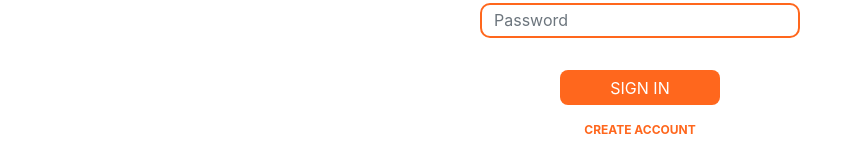
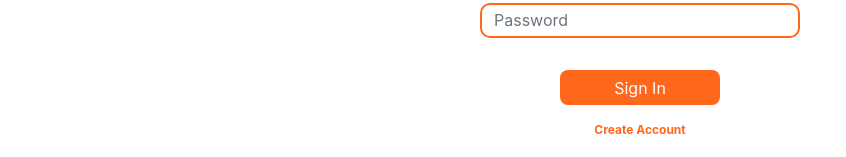
Before and after one commit to niaz151/codingKidz, a React (Create React App) app: page /login in a window 1280 px wide. Shown: the part 854-1011 px from the top of the page, without its empty margins (0-846 px from the left). Built offline with nearby package versions, Linux system fonts and the light colour scheme; no server answers.

Commit message:
Fix Register Page Styles

```diff
--- a/src/pages/Login.tsx
+++ b/src/pages/Login.tsx
@@ -62,13 +62,13 @@ const Login: React.FC = () => {
             </FormControl.Feedback>
           </Form.Group>
           <Button type="submit" className="login-login-btn">
-            SIGN IN
+            Sign In
           </Button>
           <div className="login-forgot-password">
-            <Link to="/register"> CREATE ACCOUNT </Link>
+            <Link to="/register"> Create Account </Link>
           </div>
           <div className="login-forgot-password">
-            <Link to="/forgotpassword"> FORGOT PASSWORD </Link>
+            <Link to="/forgotpassword"> Forgot Password? </Link>
           </div>
         </Form>
       </div>
--- a/src/pages/Register.tsx
+++ b/src/pages/Register.tsx
@@ -4,6 +4,8 @@ import { Form, Button, FormControl, Col, Row } from "react-bootstrap";
 import { register, signOut } from "services/api";
 import { Role } from "models";
 import '../styles/Register.css';
+import mouse_logo from '../images/mouse_cutter.svg';
+
 
 const Register: React.FC = () => {
   const [email, setEmail] = useState<string>();
@@ -45,6 +47,8 @@ const Register: React.FC = () => {
   return (
     <div className="register-container">
 
+      <img src={mouse_logo} className="register-img" />
+
       <div className="register-title">
         REGISTER
       </div>
@@ -55,6 +59,7 @@ const Register: React.FC = () => {
           <Form.Control
             placeholder="Email"
             className="register-field"
+            id="first-field"
             required
             type="email"
             onChange={(event) => {
@@ -112,10 +117,10 @@ const Register: React.FC = () => {
         </Form.Group>
 
         <Button className="register-btn" type="submit">
-          CREATE ACCOUNT
+          Create Account
         </Button>
         <div className="login-forgot-password">
-          <Link to="/login"> HAVE AN ACCOUNT? </Link>
+          <Link to="/login"> Have An Account? </Link>
         </div>
       </Form>
     </div>
--- a/src/styles/Register.css
+++ b/src/styles/Register.css
@@ -14,6 +14,10 @@
   text-align: left;
   color: #FF671D;
   font-weight:bold;
+}
+
+#first-field{
+  margin-top:2rem;
 }
 
 .register-field{
```
Also changed, not shown: src/images/mouse_cutter.svg (added).
